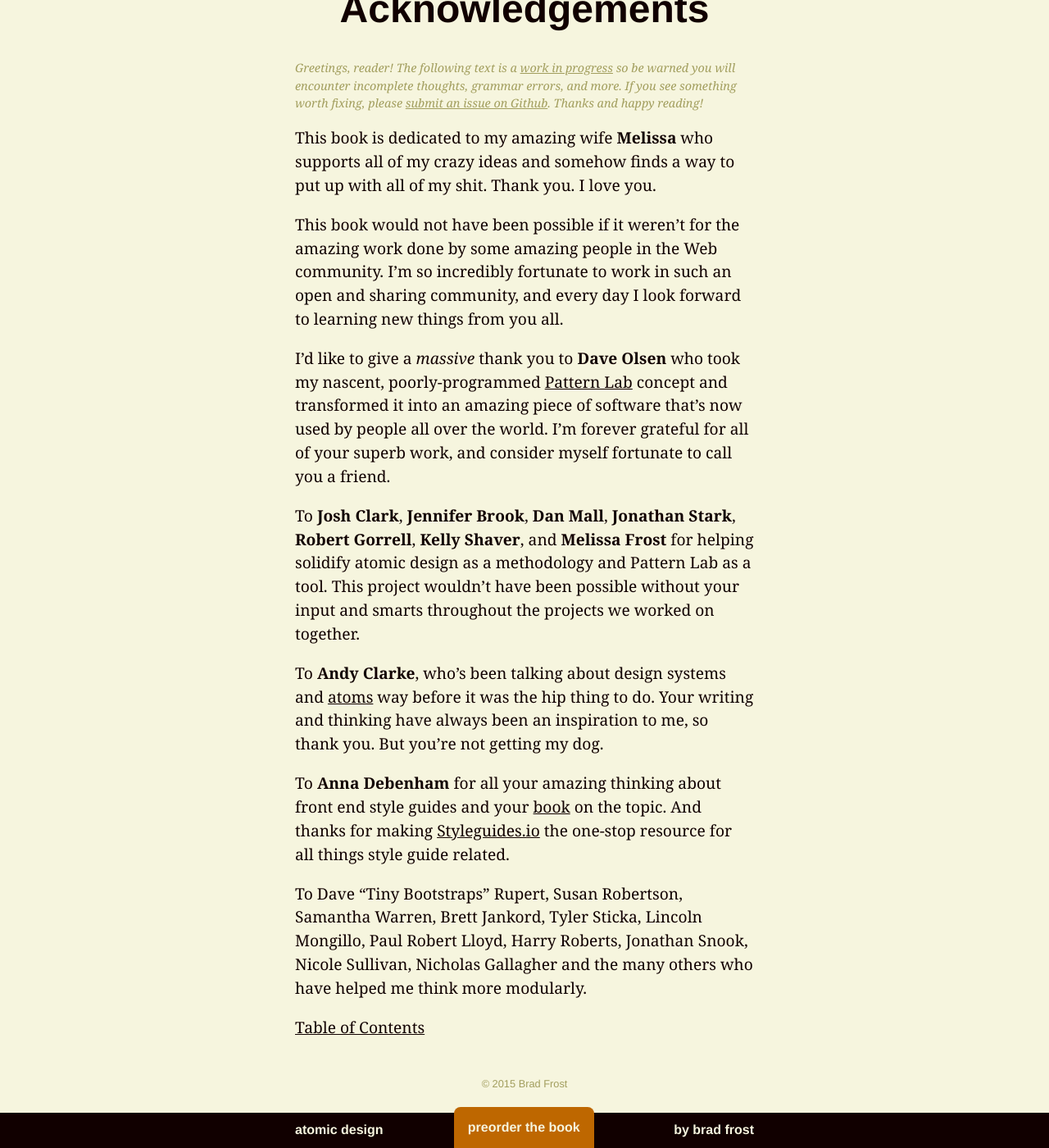
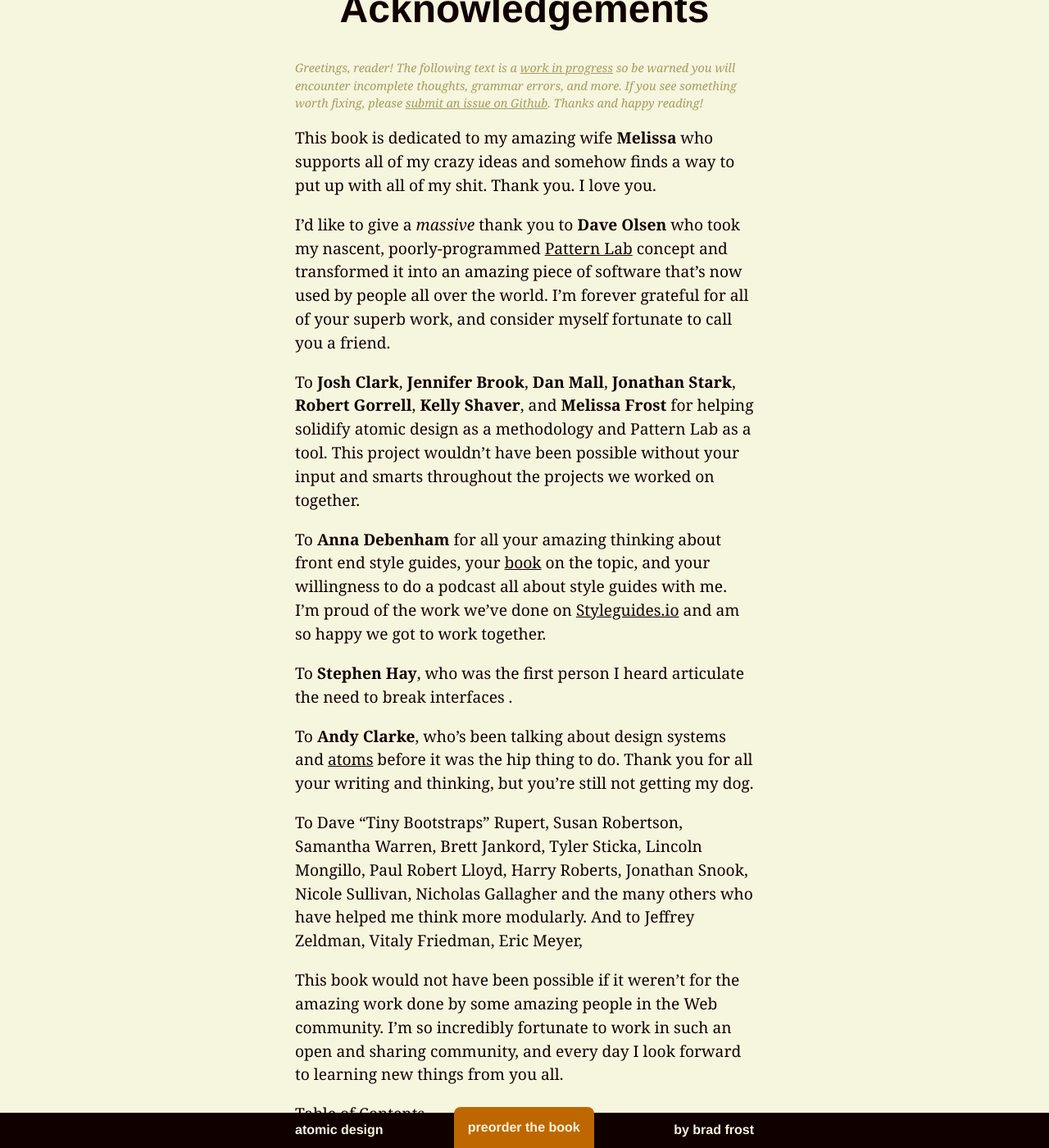
Before and after one commit to bradfrost/atomic-design, a Jekyll site: the page built from thanks.md, in a window 1280 px wide and 1400 px high, scrolled down 341 px. Shown: the whole window at 82% size. Built offline with Jekyll 4.4.1, drawn with Linux system fonts in a browser that asks for light colours.

Commit message:
Thanks minor update

```diff
--- a/thanks.md
+++ b/thanks.md
@@ -6,14 +6,16 @@ permalink: /thanks/
 
 This book is dedicated to my amazing wife __Melissa__ who supports all of my crazy ideas and somehow finds a way to put up with all of my shit. Thank you. I love you.
 
-This book would not have been possible if it weren't for the amazing work done by some amazing people in the Web community. I'm so incredibly fortunate to work in such an open and sharing community, and every day I look forward to learning new things from you all.
-
 I'd like to give a *massive* thank you to __Dave Olsen__ who took my nascent, poorly-programmed [Pattern Lab](http://patternlab.io) concept and transformed it into an amazing piece of software that's now used by people all over the world. I'm forever grateful for all of your superb work, and consider myself fortunate to call you a friend.
 
 To __Josh Clark__, __Jennifer Brook__, __Dan Mall__, __Jonathan Stark__, __Robert Gorrell__, __Kelly Shaver__, and __Melissa Frost__ for helping solidify atomic design as a methodology and Pattern Lab as a tool. This project wouldn't have been possible without your input and smarts throughout the projects we worked on together.
 
-To __Andy Clarke__, who's been talking about design systems and  [atoms](http://stuffandnonsense.co.uk/blog/about/an-extract-from-designing-atoms-and-elements) way before it was the hip thing to do. Your writing and thinking have always been an inspiration to me, so thank you. But you're not getting my dog.
+To __Anna Debenham__ for all your amazing thinking about front end style guides, your [book](http://maban.co.uk/projects/front-end-style-guides/) on the topic, and your willingness to do a podcast all about style guides with me. I'm proud of the work we've done on [Styleguides.io](http://styleguides.io/) and am so happy we got to work together.
 
-To __Anna Debenham__ for all your amazing thinking about front end style guides and your [book](http://maban.co.uk/projects/front-end-style-guides/) on the topic. And thanks for making  [Styleguides.io](http://styleguides.io/) the one-stop resource for all things style guide related.
+To **Stephen Hay**, who was the first person I heard articulate the need to break interfaces .
 
-To Dave "Tiny Bootstraps" Rupert, Susan Robertson, Samantha Warren, Brett Jankord, Tyler Sticka, Lincoln Mongillo, Paul Robert Lloyd, Harry Roberts, Jonathan Snook, Nicole Sullivan, Nicholas Gallagher and the many others who have helped me think more modularly.
+To __Andy Clarke__, who's been talking about design systems and  [atoms](http://stuffandnonsense.co.uk/blog/about/an-extract-from-designing-atoms-and-elements) before it was the hip thing to do. Thank you for all your writing and thinking, but you're still not getting my dog.
+
+To Dave "Tiny Bootstraps" Rupert, Susan Robertson, Samantha Warren, Brett Jankord, Tyler Sticka, Lincoln Mongillo, Paul Robert Lloyd, Harry Roberts, Jonathan Snook, Nicole Sullivan, Nicholas Gallagher and the many others who have helped me think more modularly. And to Jeffrey Zeldman, Vitaly Friedman, Eric Meyer,
+
+This book would not have been possible if it weren't for the amazing work done by some amazing people in the Web community. I'm so incredibly fortunate to work in such an open and sharing community, and every day I look forward to learning new things from you all.
```
Also changed, not shown: 1 other file.
